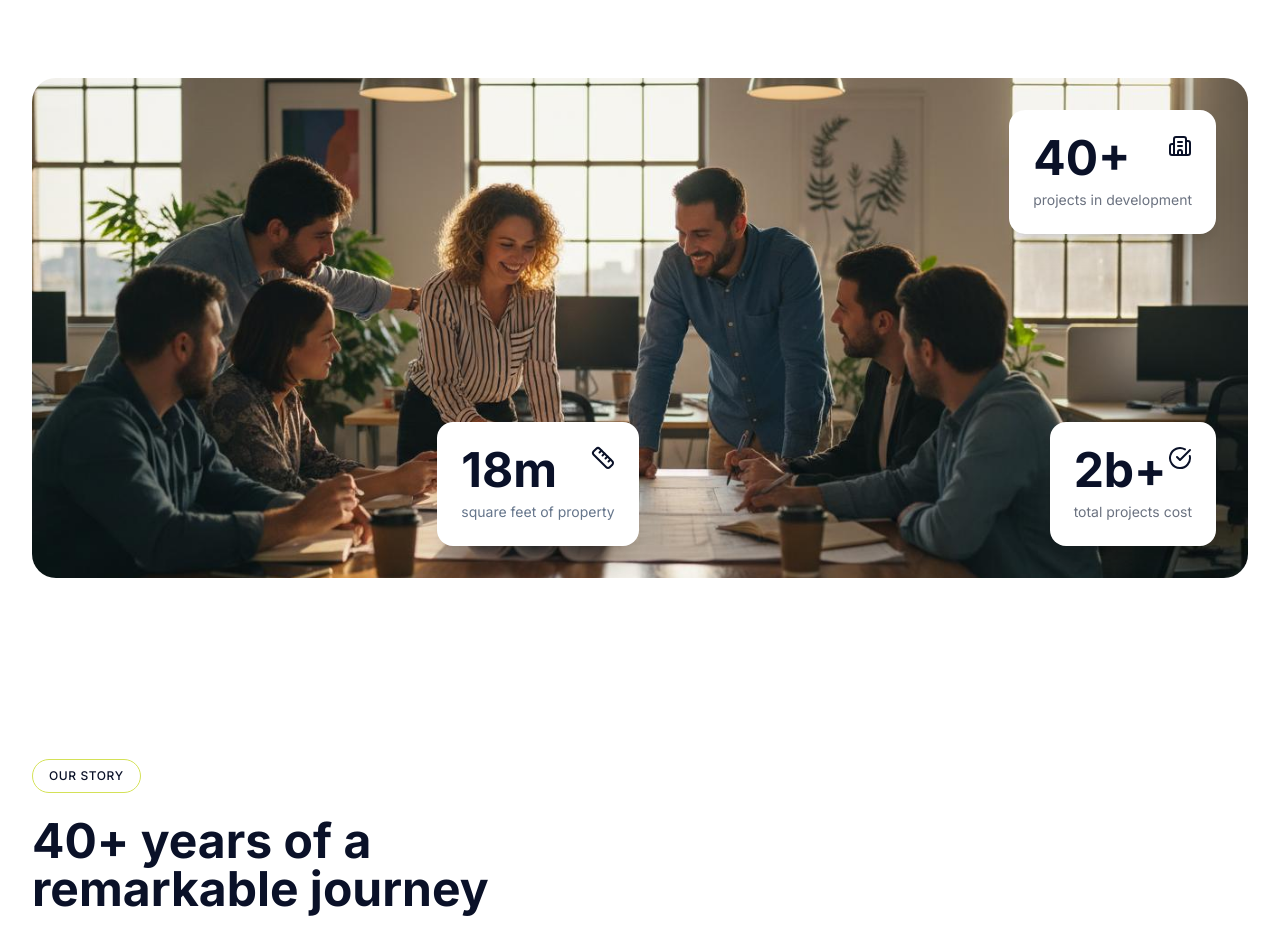
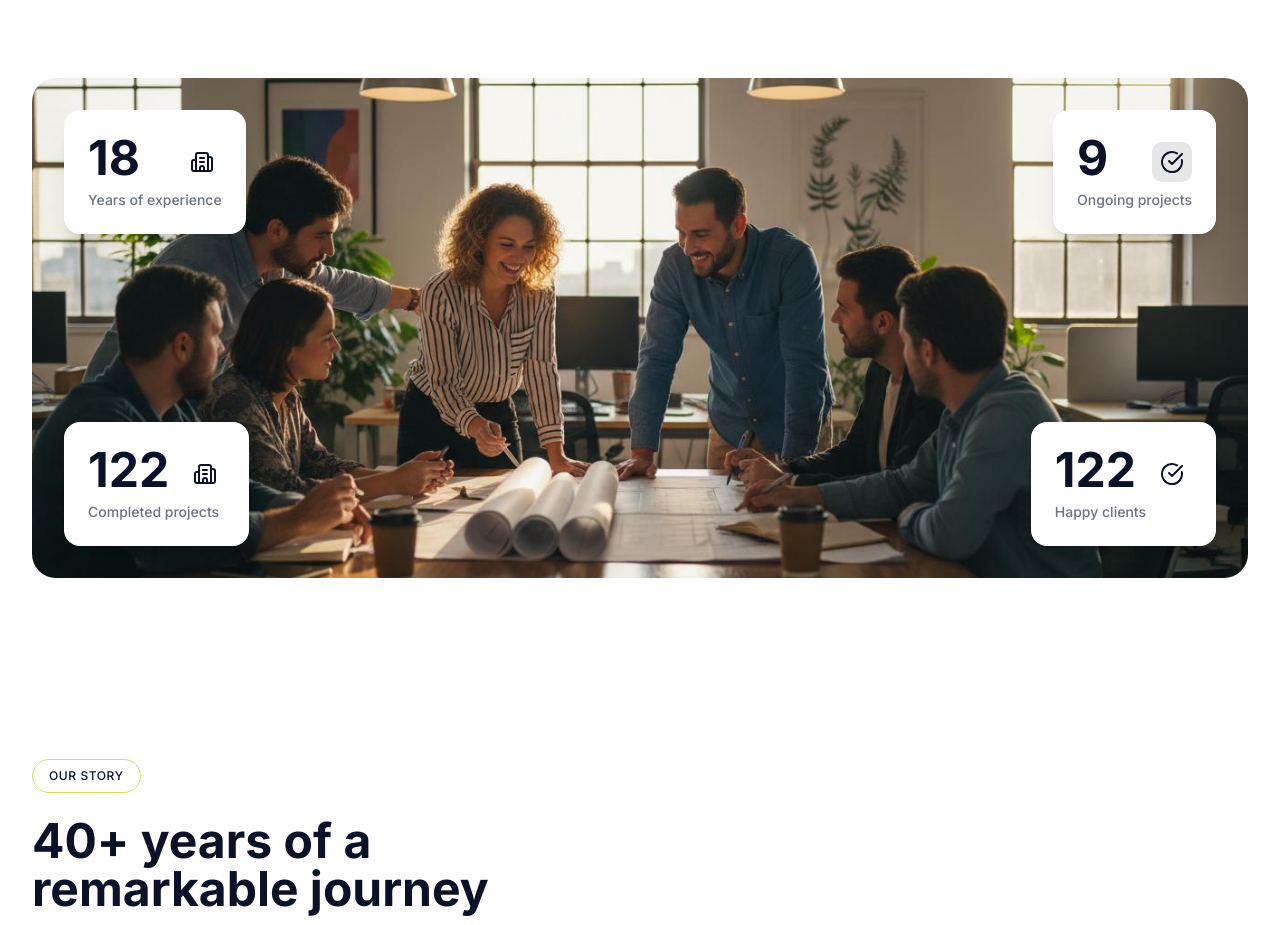
Before and after one commit to godivatech/truewaves_associates_website, a React (Vite) app: page /about in a window 1280 px wide. Shown: the part 800-1725 px from the top of the page. Built offline with nearby package versions, Linux system fonts and the light colour scheme.

Commit message:
UI changes

```diff
--- a/src/sections/AboutFullPage.tsx
+++ b/src/sections/AboutFullPage.tsx
@@ -1,6 +1,6 @@
 import { useEffect, useRef, useState } from 'react';
 import { motion, useInView, useScroll, useTransform, useSpring } from 'framer-motion';
-import { ArrowUpRight, Building2, Ruler, CheckCircle } from 'lucide-react';
+import { ArrowUpRight, Building2, CheckCircle } from 'lucide-react';
 
 // ─── Animated Counter ─────────────────────────────────────────────────────────
 
@@ -258,37 +258,56 @@ export default function AboutSection() {
               className="w-full h-[500px] object-cover"
             />
 
-            {/* Floating Stats */}
-            <div className="absolute top-8 right-8 bg-white rounded-2xl p-6 shadow-xl">
-              <div className="flex items-start justify-between mb-2">
+            {/* Floating Stats: top-left (Years of Exp) */}
+            <div className="absolute top-8 left-8 bg-white rounded-2xl p-6 shadow-xl">
+              <div className="flex items-start justify-between mb-2 gap-4">
                 <div className="text-5xl font-bold text-navy">
-                  <AnimatedCounter target={40} suffix="+" />
+                  <AnimatedCounter target={18} />
                 </div>
-                <Building2 className="w-6 h-6 text-navy" />
+                <div className="mt-2 p-2 bg-accent/20 rounded-lg">
+                  <Building2 className="w-6 h-6 text-navy" />
+                </div>
               </div>
-              <p className="text-sm text-gray-500">projects in development</p>
+              <p className="text-sm text-gray-500 font-medium">Years of experience</p>
             </div>
 
-            {/* Stats: bottom-center */}
-            <div className="absolute bottom-8 left-1/3 bg-white rounded-2xl p-6 shadow-xl">
-              <div className="flex items-start justify-between mb-2">
+            {/* Floating Stats: top-right (Ongoing) */}
+            <div className="absolute top-8 right-8 bg-white rounded-2xl p-6 shadow-xl">
+              <div className="flex items-start justify-between mb-2 gap-4">
                 <div className="text-5xl font-bold text-navy">
-                  <AnimatedCounter target={18} suffix="m" />
+                  <AnimatedCounter target={9} />
                 </div>
-                <Ruler className="w-6 h-6 text-navy" />
+                <div className="mt-2 p-2 bg-navy/10 rounded-lg">
+                  <CheckCircle className="w-6 h-6 text-navy" />
+                </div>
               </div>
-              <p className="text-sm text-muted-foreground">square feet of property</p>
+              <p className="text-sm text-gray-500 font-medium">Ongoing projects</p>
             </div>
 
-            {/* Stats: bottom-right */}
+            {/* Stats: bottom-left (Completed) */}
+            <div className="absolute bottom-8 left-8 bg-white rounded-2xl p-6 shadow-xl">
+              <div className="flex items-start justify-between mb-2 gap-4">
+                <div className="text-5xl font-bold text-navy">
+                  <AnimatedCounter target={122} />
+                </div>
+                <div className="mt-2 p-2 bg-primary/10 rounded-lg">
+                  <Building2 className="w-6 h-6 text-navy" />
+                </div>
+              </div>
+              <p className="text-sm text-gray-500 font-medium font-medium">Completed projects</p>
+            </div>
+
+            {/* Stats: bottom-right (Clients) */}
             <div className="absolute bottom-8 right-8 bg-white rounded-2xl p-6 shadow-xl">
-              <div className="flex items-start justify-between mb-2">
+              <div className="flex items-start justify-between mb-2 gap-4">
                 <div className="text-5xl font-bold text-navy">
-                  <AnimatedCounter target={2} suffix="b+" />
+                  <AnimatedCounter target={122} />
                 </div>
-                <CheckCircle className="w-6 h-6 text-navy" />
+                <div className="mt-2 p-2 bg-accent/20 rounded-lg">
+                  <CheckCircle className="w-6 h-6 text-navy" />
+                </div>
               </div>
-              <p className="text-sm text-gray-500">total projects cost</p>
+              <p className="text-sm text-gray-500 font-medium">Happy clients</p>
             </div>
           </motion.div>
         </div> {/* End of Upper Content max-w-7xl container */}
--- a/src/sections/HeroSection.tsx
+++ b/src/sections/HeroSection.tsx
@@ -79,7 +79,7 @@ export default function HeroSection() {
                         variants={itemVariants}
                         className="mt-6 text-lg text-white/80 max-w-2xl mx-auto"
                     >
-                        Over 15 years' experience as practicing civil engineers as project management, techno-legal consultants, Valuer for banks and class 1 constructor
+                        Over 18 years' experience as practicing civil engineers as project management, techno-legal consultants, Valuer for banks and class 1 constructor
                     </motion.p>
                 </motion.div>
             </div>
```
